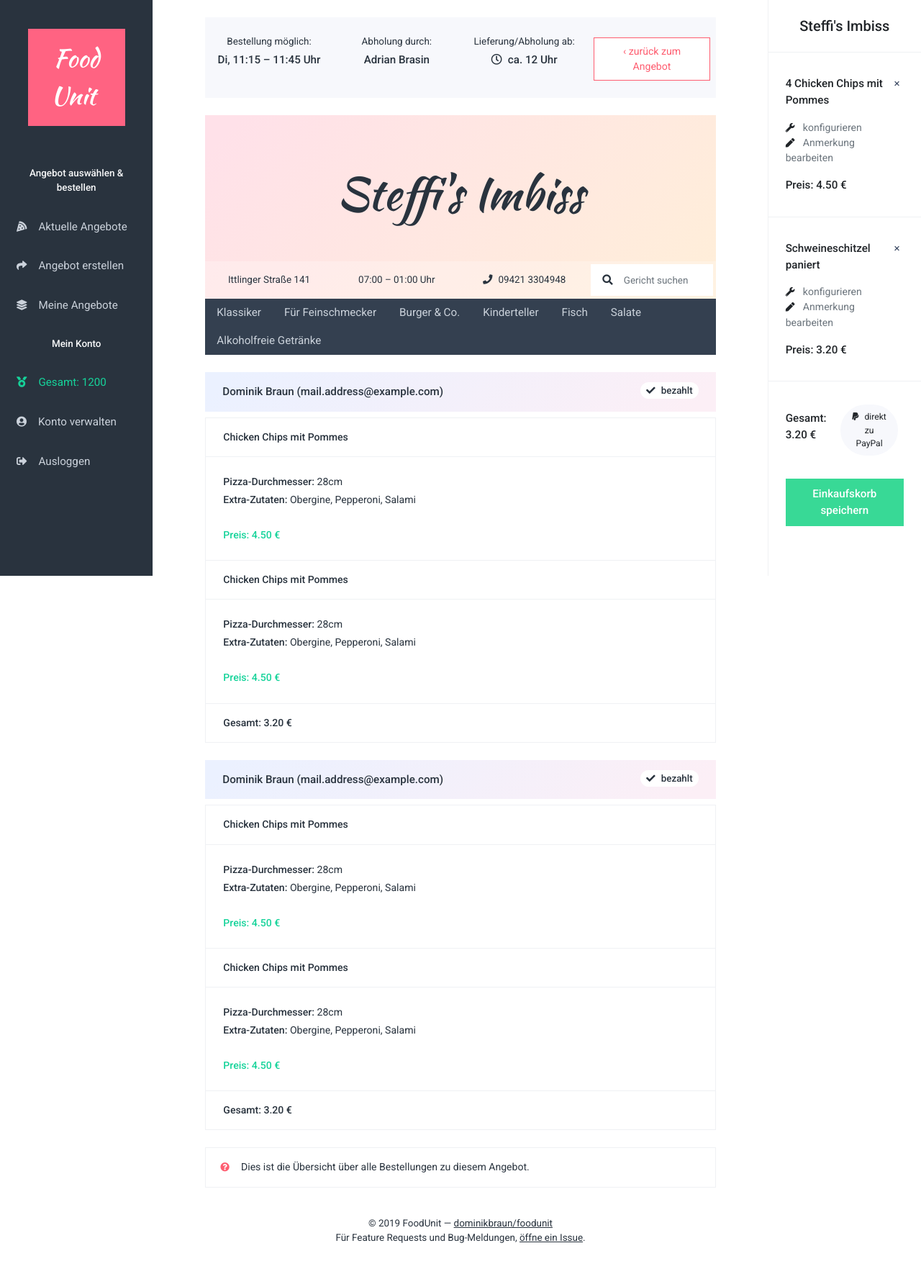
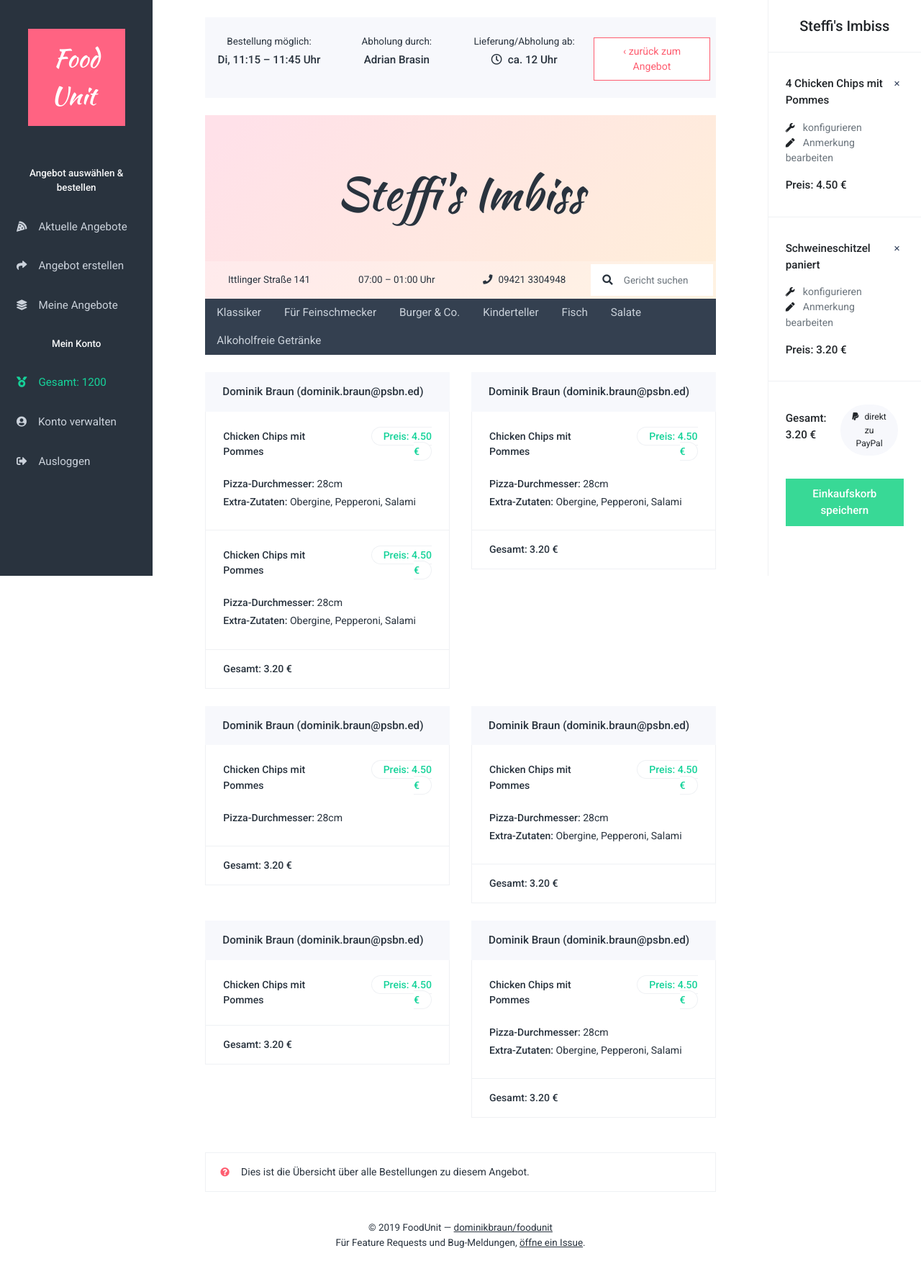
Before and after one commit to dominikbraun/foodunit, a PHP site: page /orders.html in a window 1280 px wide. Shown: the whole page at 72% size. Before the commit the page ends 1727 px from the top, so only its background shows below. Run offline with PHP 8.4, Linux system fonts and the light colour scheme; some libraries are stand-ins or nearby versions.

Commit message:
created new order layout

```diff
--- a/ui/drafts/foodunit3--custom.css
+++ b/ui/drafts/foodunit3--custom.css
@@ -364,6 +364,10 @@
     border-top: 1px solid #F7F8FC !important;
 }
 
+.border-top-0 {
+    border-top: none !important;
+}
+
 .border-bottom {
     border-bottom: 1px solid #EFF1F4 !important;
 }
--- a/ui/drafts/orders.html
+++ b/ui/drafts/orders.html
@@ -77,38 +77,64 @@
             </ul>
         </div>
 
-        <div class="mx-0 mx-xl-5 my-4 rounded-0">
-            <div class="bg-gradient-alt mb-2 px-4 py-3 text-dark text-strong text-md">
+        <div class="mx-0 mx-xl-5 my-4">
+            <div class="row">
+                <div class="col-12 col-lg-6 pb-4">
+                    <div class="bg-light text-dark text-strong text-md px-3 px-lg-4 py-3">
+                        Dominik Braun (dominik.braun@psbn.ed)
+                    </div>
+                    <div class="border border-top-0 bg-white">
+                        <div class="border-bottom">
                             <div class="row m-0">
-                    <div class="col-12 col-lg-9 px-0">
-                        Dominik Braun (mail.address@example.com)
+                                <div class="col-7 text-dark text-pmd text-strong px-3 px-lg-4 py-4">
+                                    Chicken Chips mit Pommes
                                 </div>
-                    <div class="col-12 col-lg-3 px-0 text-right text-pmd">
-                        <span class="bg-white px-2 py-1 rounded-pill"><i class="fas fa-check mr-2"></i>bezahlt</span>
+                                <div class="col-5 text-success text-pmd text-strong text-right px-3 px-lg-4 py-4">
+                                    <span class="bg-white border px-3 py-1 rounded-pill">Preis: 4.50 &euro;</span>
+                                </div>
+                            </div>
+                            <div class="px-3 px-lg-4 pb-4 text-dark text-pmd">
+                                <p class="mb-1"><span class="text-strong">Pizza-Durchmesser:</span> 28cm</p>
+                                <p class="mb-1"><span class="text-strong">Extra-Zutaten:</span> Obergine, Pepperoni, Salami</p>
+                            </div>
+                        </div>
+                        <div class="border-bottom">
+                            <div class="row m-0">
+                                <div class="col-7 text-dark text-pmd text-strong px-3 px-lg-4 py-4">
+                                    Chicken Chips mit Pommes
+                                </div>
+                                <div class="col-5 text-success text-pmd text-strong text-right px-3 px-lg-4 py-4">
+                                    <span class="bg-white border px-3 py-1 rounded-pill">Preis: 4.50 &euro;</span>
+                                </div>
+                            </div>
+                            <div class="px-3 px-lg-4 pb-4 text-dark text-pmd">
+                                <p class="mb-1"><span class="text-strong">Pizza-Durchmesser:</span> 28cm</p>
+                                <p class="mb-1"><span class="text-strong">Extra-Zutaten:</span> Obergine, Pepperoni, Salami</p>
+                            </div>
+                        </div>
+                        <div class="px-4 py-3 text-dark text-pmd text-strong">
+                        Gesamt: 3.20 &euro;
                         </div>
                     </div>
                 </div>
-
-            <div class="border">
+                <div class="col-12 col-lg-6 pb-4">
+                    <div class="bg-light text-dark text-strong text-md px-3 px-lg-4 py-3">
+                        Dominik Braun (dominik.braun@psbn.ed)
+                    </div>
+                    <div class="border border-top-0 bg-white">
                         <div class="border-bottom">
-                    <div class="px-4 py-3 border-bottom text-dark text-pmd text-strong">
+                            <div class="row m-0">
+                                <div class="col-7 text-dark text-pmd text-strong px-3 px-lg-4 py-4">
                                     Chicken Chips mit Pommes
                                 </div>
-                    <div class="px-4 py-4 text-dark text-pmd">
+                                <div class="col-5 text-success text-pmd text-strong text-right px-3 px-lg-4 py-4">
+                                    <span class="bg-white border px-3 py-1 rounded-pill">Preis: 4.50 &euro;</span>
+                                </div>
+                            </div>
+                            <div class="px-3 px-lg-4 pb-4 text-dark text-pmd">
                                 <p class="mb-1"><span class="text-strong">Pizza-Durchmesser:</span> 28cm</p>
                                 <p class="mb-1"><span class="text-strong">Extra-Zutaten:</span> Obergine, Pepperoni, Salami</p>
                             </div>
-                    <div class="px-4 pt-0 pb-4 text-pmd text-success text-strong">Preis: 4.50 &euro;</div>
-                </div>
-                <div class="border-bottom">
-                    <div class="px-4 py-3 border-bottom text-dark text-pmd text-strong">
-                        Chicken Chips mit Pommes
-                    </div>
-                    <div class="px-4 py-4 text-dark text-pmd">
-                        <p class="mb-1"><span class="text-strong">Pizza-Durchmesser:</span> 28cm</p>
-                        <p class="mb-1"><span class="text-strong">Extra-Zutaten:</span> Obergine, Pepperoni, Salami</p>
-                    </div>
-                    <div class="px-4 pt-0 pb-4 text-pmd text-success text-strong">Preis: 4.50 &euro;</div>
                         </div>
                         <div class="px-4 py-3 text-dark text-pmd text-strong">
                             Gesamt: 3.20 &euro;
@@ -116,42 +142,98 @@
                     </div>
                 </div>
 
-        <div class="mx-0 mx-xl-5 my-4 rounded-0">
-            <div class="bg-gradient-alt mb-2 px-4 py-3 text-dark text-strong text-md">
+                <div class="col-12 col-lg-6 pb-4">
+                    <div class="bg-light text-dark text-strong text-md px-3 px-lg-4 py-3">
+                        Dominik Braun (dominik.braun@psbn.ed)
+                    </div>
+                    <div class="border border-top-0 bg-white">
+                        <div class="border-bottom">
                             <div class="row m-0">
-                    <div class="col-12 col-lg-9 px-0">
-                        Dominik Braun (mail.address@example.com)
+                                <div class="col-7 text-dark text-pmd text-strong px-3 px-lg-4 py-4">
+                                    Chicken Chips mit Pommes
                                 </div>
-                    <div class="col-12 col-lg-3 px-0 text-right text-pmd">
-                        <span class="bg-white px-2 py-1 rounded-pill"><i class="fas fa-check mr-2"></i>bezahlt</span>
+                                <div class="col-5 text-success text-pmd text-strong text-right px-3 px-lg-4 py-4">
+                                    <span class="bg-white border px-3 py-1 rounded-pill">Preis: 4.50 &euro;</span>
+                                </div>
+                            </div>
+                            <div class="px-3 px-lg-4 pb-4 text-dark text-pmd">
+                                <p class="mb-1"><span class="text-strong">Pizza-Durchmesser:</span> 28cm</p>
+                            </div>
+                        </div>
+                        <div class="px-4 py-3 text-dark text-pmd text-strong">
+                            Gesamt: 3.20 &euro;
+                        </div>
+                    </div>
+                </div>
+                <div class="col-12 col-lg-6 pb-4">
+                    <div class="bg-light text-dark text-strong text-md px-3 px-lg-4 py-3">
+                        Dominik Braun (dominik.braun@psbn.ed)
+                    </div>
+                    <div class="border border-top-0 bg-white">
+                        <div class="border-bottom">
+                            <div class="row m-0">
+                                <div class="col-7 text-dark text-pmd text-strong px-3 px-lg-4 py-4">
+                                    Chicken Chips mit Pommes
+                                </div>
+                                <div class="col-5 text-success text-pmd text-strong text-right px-3 px-lg-4 py-4">
+                                    <span class="bg-white border px-3 py-1 rounded-pill">Preis: 4.50 &euro;</span>
+                                </div>
+                            </div>
+                            <div class="px-3 px-lg-4 pb-4 text-dark text-pmd">
+                                <p class="mb-1"><span class="text-strong">Pizza-Durchmesser:</span> 28cm</p>
+                                <p class="mb-1"><span class="text-strong">Extra-Zutaten:</span> Obergine, Pepperoni, Salami</p>
+                            </div>
+                        </div>
+                        <div class="px-4 py-3 text-dark text-pmd text-strong">
+                            Gesamt: 3.20 &euro;
+                        </div>
+                    </div>
+                </div>
+                <div class="col-12 col-lg-6 pb-4">
+                    <div class="bg-light text-dark text-strong text-md px-3 px-lg-4 py-3">
+                        Dominik Braun (dominik.braun@psbn.ed)
+                    </div>
+                    <div class="border border-top-0 bg-white">
+                        <div class="border-bottom">
+                            <div class="row m-0">
+                                <div class="col-7 text-dark text-pmd text-strong px-3 px-lg-4 py-4">
+                                    Chicken Chips mit Pommes
+                                </div>
+                                <div class="col-5 text-success text-pmd text-strong text-right px-3 px-lg-4 py-4">
+                                    <span class="bg-white border px-3 py-1 rounded-pill">Preis: 4.50 &euro;</span>
+                                </div>
+                            </div>
+                        </div>
+                        <div class="px-4 py-3 text-dark text-pmd text-strong">
+                            Gesamt: 3.20 &euro;
+                        </div>
+                    </div>
+                </div>
+                <div class="col-12 col-lg-6 pb-4">
+                    <div class="bg-light text-dark text-strong text-md px-3 px-lg-4 py-3">
+                        Dominik Braun (dominik.braun@psbn.ed)
+                    </div>
+                    <div class="border border-top-0 bg-white">
+                        <div class="border-bottom">
+                            <div class="row m-0">
+                                <div class="col-7 text-dark text-pmd text-strong px-3 px-lg-4 py-4">
+                                    Chicken Chips mit Pommes
+                                </div>
+                                <div class="col-5 text-success text-pmd text-strong text-right px-3 px-lg-4 py-4">
+                                    <span class="bg-white border px-3 py-1 rounded-pill">Preis: 4.50 &euro;</span>
+                                </div>
+                            </div>
+                            <div class="px-3 px-lg-4 pb-4 text-dark text-pmd">
+                                <p class="mb-1"><span class="text-strong">Pizza-Durchmesser:</span> 28cm</p>
+                                <p class="mb-1"><span class="text-strong">Extra-Zutaten:</span> Obergine, Pepperoni, Salami</p>
+                            </div>
+                        </div>
+                        <div class="px-4 py-3 text-dark text-pmd text-strong">
+                            Gesamt: 3.20 &euro;
                         </div>
                     </div>
                 </div>
 
-            <div class="border">
-                <div class="border-bottom">
-                    <div class="px-4 py-3 border-bottom text-dark text-pmd text-strong">
-                        Chicken Chips mit Pommes
-                    </div>
-                    <div class="px-4 py-4 text-dark text-pmd">
-                        <p class="mb-1"><span class="text-strong">Pizza-Durchmesser:</span> 28cm</p>
-                        <p class="mb-1"><span class="text-strong">Extra-Zutaten:</span> Obergine, Pepperoni, Salami</p>
-                    </div>
-                    <div class="px-4 pt-0 pb-4 text-pmd text-success text-strong">Preis: 4.50 &euro;</div>
-                </div>
-                <div class="border-bottom">
-                    <div class="px-4 py-3 border-bottom text-dark text-pmd text-strong">
-                        Chicken Chips mit Pommes
-                    </div>
-                    <div class="px-4 py-4 text-dark text-pmd">
-                        <p class="mb-1"><span class="text-strong">Pizza-Durchmesser:</span> 28cm</p>
-                        <p class="mb-1"><span class="text-strong">Extra-Zutaten:</span> Obergine, Pepperoni, Salami</p>
-                    </div>
-                    <div class="px-4 pt-0 pb-4 text-pmd text-success text-strong">Preis: 4.50 &euro;</div>
-                </div>
-                <div class="px-4 py-3 text-dark text-pmd text-strong">
-                    Gesamt: 3.20 &euro;
-                </div>
             </div>
         </div>
 
```
Lines whose indentation alone changed are shown as unchanged.
